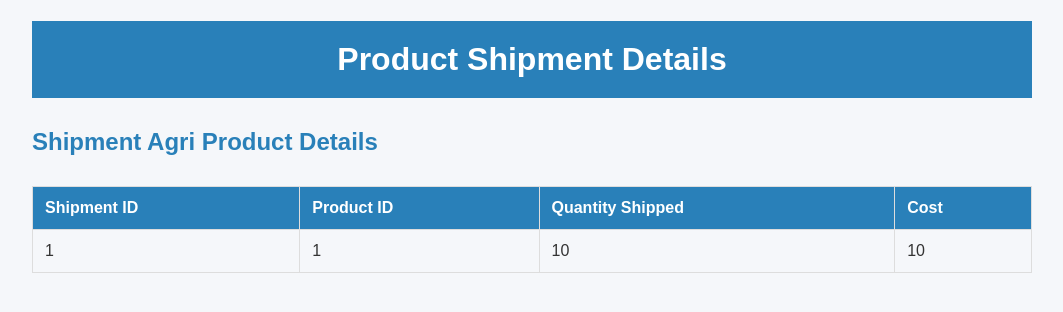
After one commit to rudrodebsarker/Agri_Insights, a PHP site: page /w_Shipment_details.php in a window 1280 px wide. The commit adds this page. Shown: the top 312 px of the page, without its empty margins (108-1171 px from the left). Run offline with PHP 8.4, Linux system fonts and the light colour scheme; tables that the repository leaves empty or names only in its code hold one stand-in row (values such as "Sample post").

Commit message:
commit s

```diff
--- /dev/null
+++ b/w_Shipment_details.php
@@ -0,0 +1,100 @@
+<?php
+include 'db_config.php';  // Include database connection
+?>
+
+<!DOCTYPE html>
+<html lang="en">
+<head>
+    <meta charset="UTF-8">
+    <meta name="viewport" content="width=device-width, initial-scale=1.0">
+    <title>Product Shipment Details</title>
+    <style>
+        body {
+            font-family: 'Arial', sans-serif;
+            background-color: #f5f7fa;
+            margin: 0;
+            padding: 0;
+            color: #333;
+        }
+
+        h1 {
+            text-align: center;
+            background-color: #2980b9;
+            color: white;
+            padding: 20px 0;
+            margin-bottom: 30px;
+        }
+
+        h2 {
+            color: #2980b9;
+            padding-bottom: 10px;
+        }
+
+        .container {
+            width: 80%;
+            margin: 0 auto;
+            max-width: 1000px;
+        }
+
+        table {
+            width: 100%;
+            border-collapse: collapse;
+            margin-top: 20px;
+        }
+
+        table th, table td {
+            padding: 12px;
+            border: 1px solid #ddd;
+            text-align: left;
+        }
+
+        table th {
+            background-color: #2980b9;
+            color: white;
+        }
+
+        table tr:nth-child(even) {
+            background-color: #f9f9f9;
+        }
+
+        table tr:hover {
+            background-color: #f1f1f1;
+        }
+    </style>
+</head>
+<body>
+
+<div class="container">
+    <h1>Product Shipment Details</h1>
+
+    <h2>Shipment Agri Product Details</h2>
+    <table>
+        <thead>
+            <tr>
+                <th>Shipment ID</th>
+                <th>Product ID</th>
+                <th>Quantity Shipped</th>
+                <th>Cost</th>
+            </tr>
+        </thead>
+        <tbody>
+            <?php
+            $sql = "SELECT sap.shipment_id, sap.product_id, sap.quantity_shipped, sap.cost
+                    FROM SHIPMENT_AGRI_PRODUCT sap";
+            $result = $conn->query($sql);
+
+            while ($row = $result->fetch_assoc()) {
+                echo "<tr>
+                        <td>{$row['shipment_id']}</td>
+                        <td>{$row['product_id']}</td>
+                        <td>{$row['quantity_shipped']}</td>
+                        <td>{$row['cost']}</td>
+                    </tr>";
+            }
+            ?>
+        </tbody>
+    </table>
+</div>
+
+</body>
+</html>
```
Also changed, not shown: M_Warehouse_management.php (+51 -27 lines).
